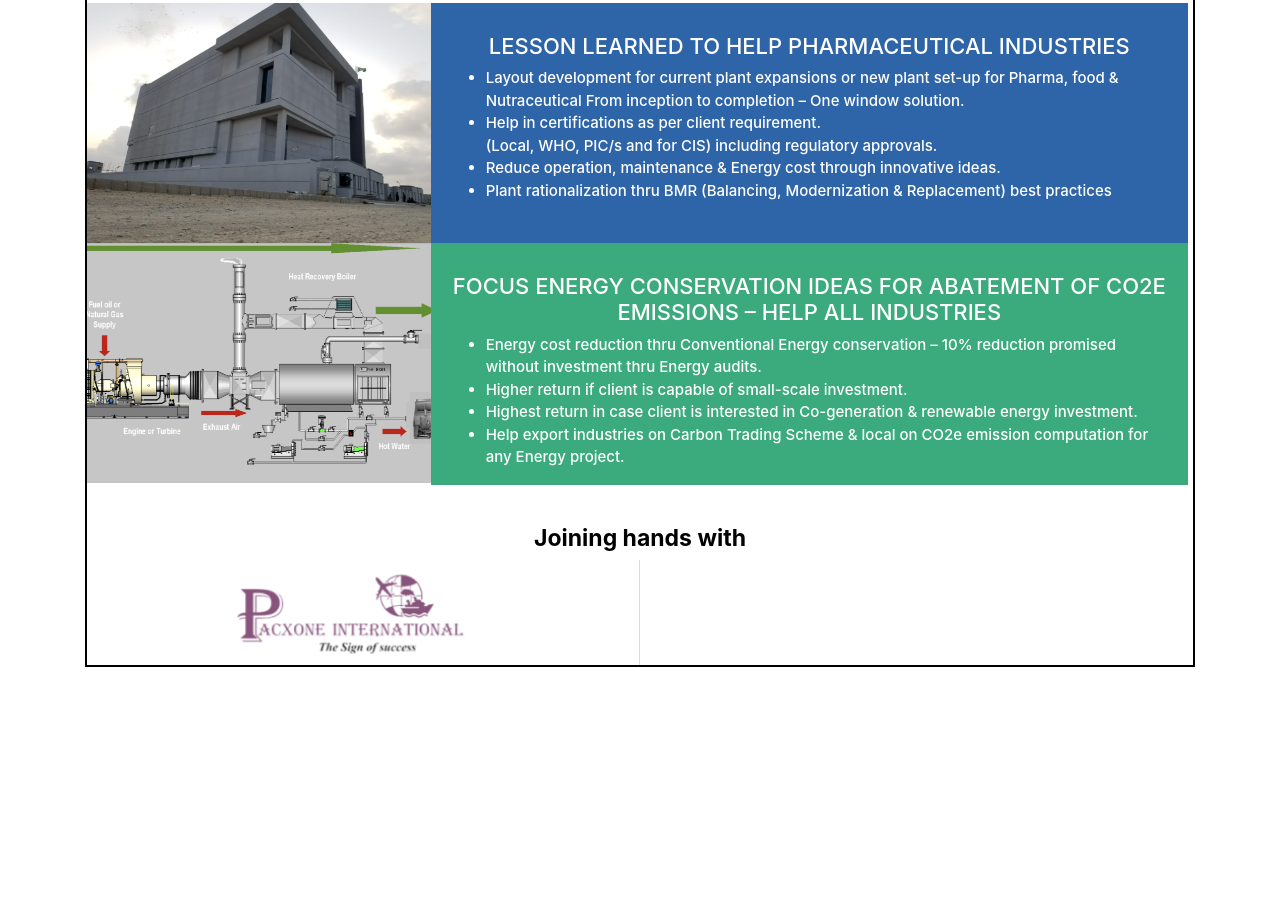
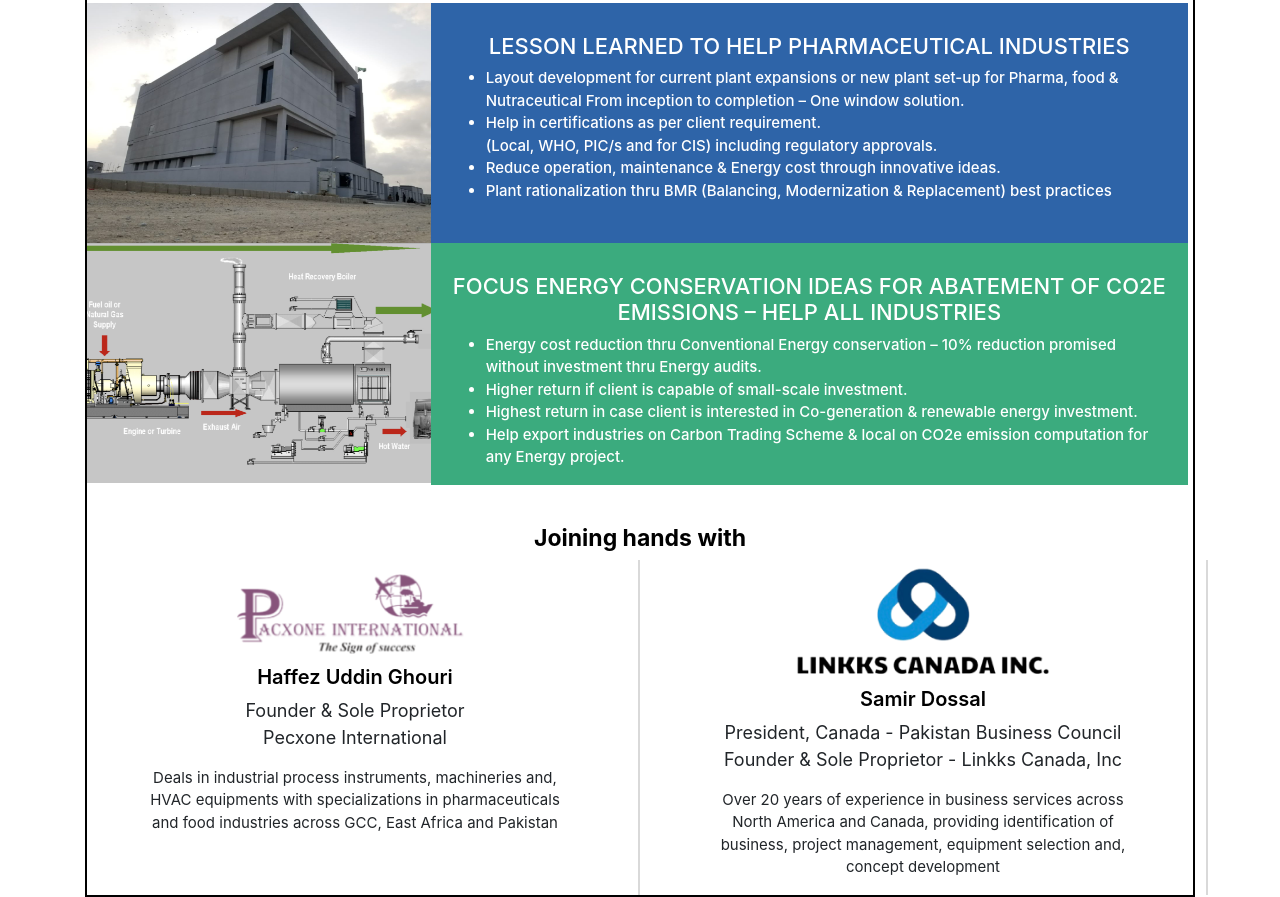
Before and after one commit to TaseenTahir/GMS-Pharma-Energy-Webpage-, a plain HTML site: page index.html in a window 1280 px wide. Shown: the part 2248-3145 px from the top of the page. Before the commit the page ends 2915 px from the top, so only its background shows below. Drawn offline with nearby package versions, Linux system fonts and the light colour scheme.

Commit message:
2 page complete
2 page complete

```diff
--- a/assets/css/styles.css
+++ b/assets/css/styles.css
@@ -130,9 +130,8 @@
 }
 
 .box1{
-  border-right: #D9D9D9 1px solid;
-  width: 100%;
-  height: 100%;
+ border-right: #D9D9D9 solid 2px;
+ stroke: black;
 }
 
 .box1 img{
@@ -140,6 +139,25 @@
   margin-left: auto;
   margin-right: auto;
   width: 50%;
+}
+
+.box1 h5{
+  text-align: center;
+  font-size: 20px;
+  font-weight: 600;
+  color: black;
+}
+
+.sub-name{
+  text-align: center;
+  font-size: 18px;
+  font-weight: 400;
+}
+
+.detail{
+  text-align: center;
+  font-size: 15px;
+
 }
 
 /* Media Queries */
--- a/index.html
+++ b/index.html
@@ -169,9 +169,26 @@
 
               <div class="row">
                 <div class="col-md-6 box1">
-                    <img src="assets/images/c1.png" >
+                    <img src="assets/images/c1.png">
+                    <h5>Haffez Uddin Ghouri</h5>
+                    <p class="sub-name">Founder & Sole Proprietor <br/>
+                       Pecxone International</p>
+                    <p class="detail">Deals in industrial process instruments, machineries and, <br/>
+                       HVAC equipments with specializations in pharmaceuticals <br/>
+                       and food industries across GCC, East Africa and Pakistan</p>
+
                 </div>
-                <div class="col-md-6 box2"></div>
+                <div class="col-md-6 box1">
+
+                    <img src="assets/images/c2.png">
+                    <h5>Samir Dossal</h5>
+                    <p class="sub-name">President, Canada - Pakistan Business Council <br/>
+                        Founder & Sole Proprietor - Linkks Canada, Inc</p>
+                    <p class="detail">Over 20 years of experience in business services across <br/>
+                         North America and Canada, providing identification of <br/>
+                         business, project management, equipment selection and, <br/>
+                        concept development</p>
+                </div>
               </div>
 
 
```
